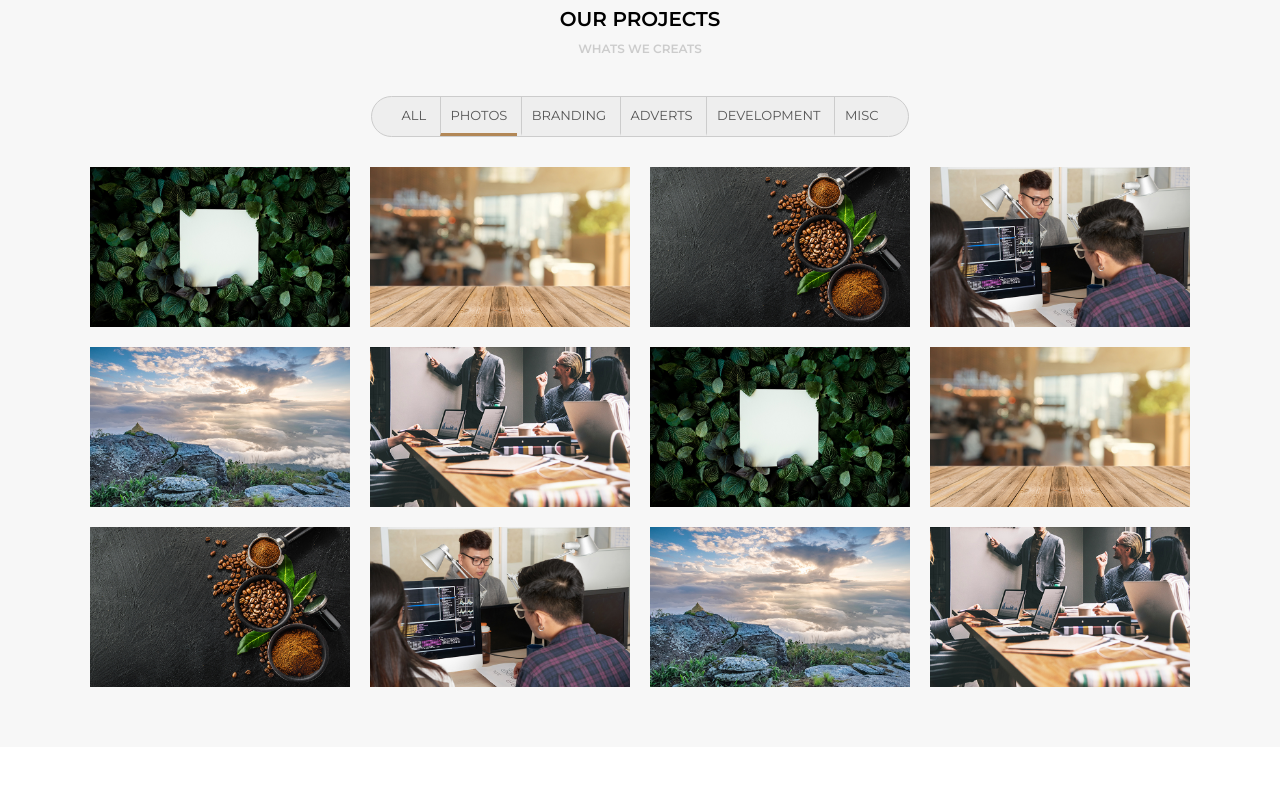
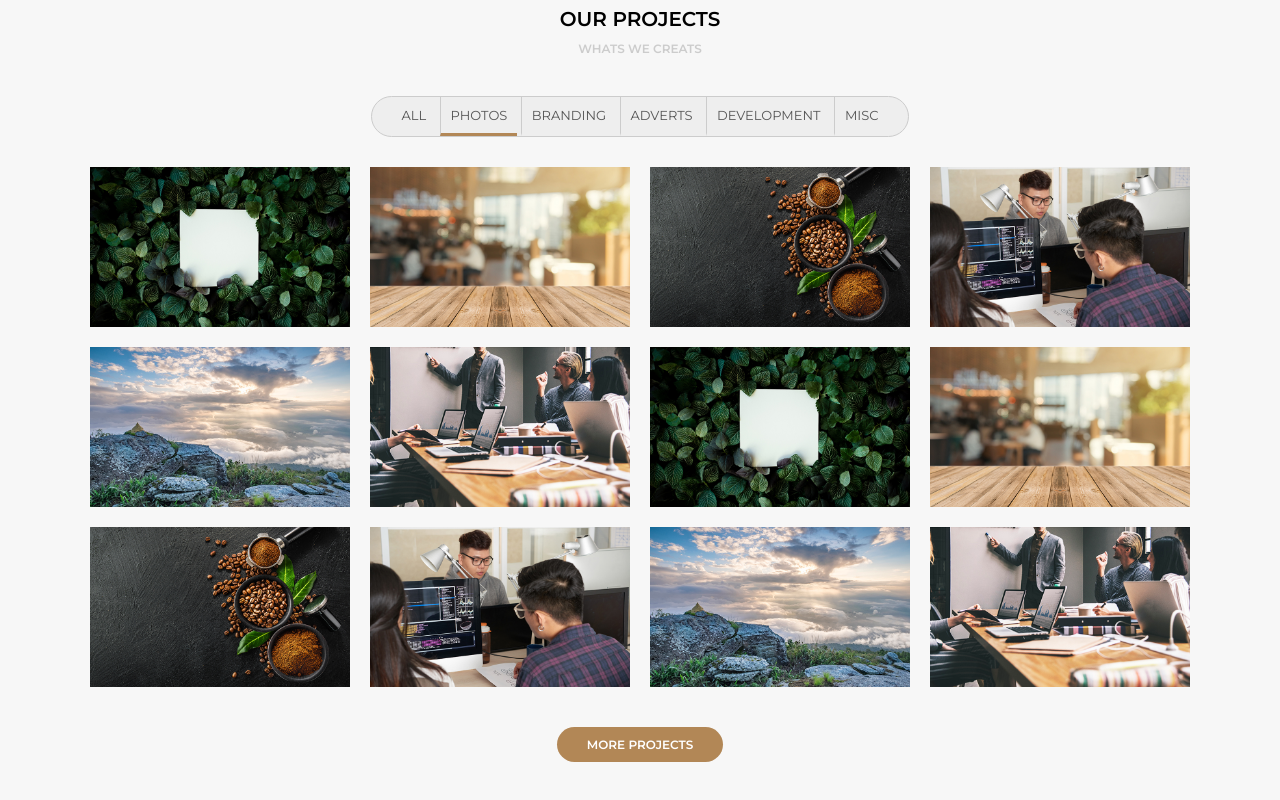
Before and after one commit to MarcioGuinati/awax, a plain HTML site: page index.html in a window 1280 px wide. Shown: the part 1690-2490 px from the top of the page. Before the commit the page ends 2437 px from the top, so only its background shows below. Drawn offline with Linux system fonts and the light colour scheme.

Commit message:
Adicionado botao na area

```diff
--- a/index.html
+++ b/index.html
@@ -235,6 +235,7 @@
                             </div>
                         </div>
                     </div>
+                    <a href="#" class="button">More Projects</a>
                 </div>
             </div>
         </section>
```
